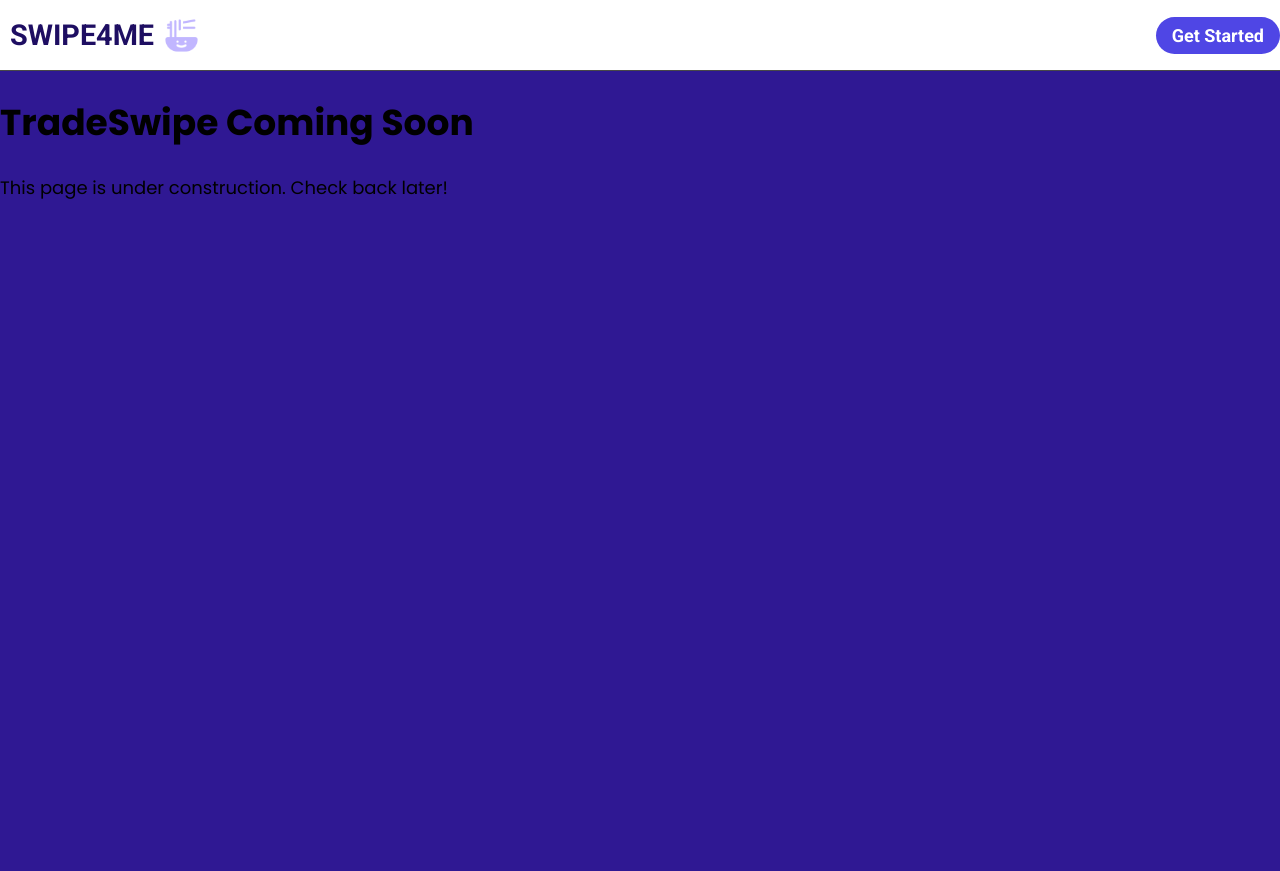
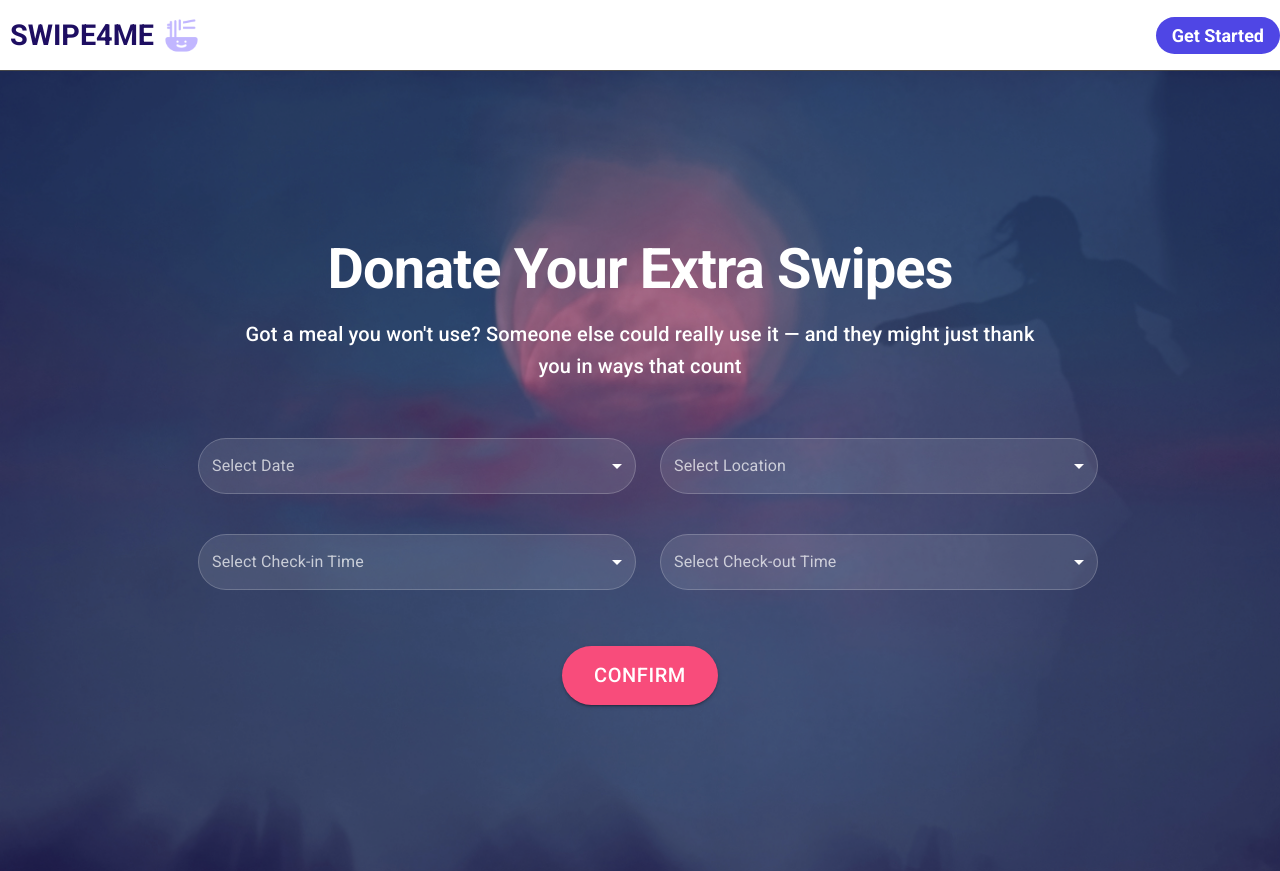
Before and after one commit to RuoHan-Chen/SwipeForMe, a React (Vite) app in the folder Swipe4MeFrontend/: page /donateSwipes in a window 1280 px wide. Before the commit the page ends 800 px from the top, so only its background shows below. Built offline with nearby package versions, Linux system fonts and the light colour scheme.

Commit message:
initial donate swipe page

```diff
--- a/Swipe4MeFrontend/src/App.tsx
+++ b/Swipe4MeFrontend/src/App.tsx
@@ -7,7 +7,7 @@ import Home from "./pages/home";
 import Login from "./pages/login";
 import Dashboard from "./pages/dashboard";
 import GetSwipes from "./pages/getSwipes";
-import TradeSwipes from "./pages/tradeSwipes";
+import TradeSwipes from "./pages/donateSwipes.tsx";
 import TransactionHistory from "./pages/transactionHistory.tsx";
 import "./App.css";
 import { AuthProvider } from "./context/AuthContext";
--- /dev/null
+++ b/Swipe4MeFrontend/src/pages/donateSwipes.tsx
@@ -0,0 +1,208 @@
+// Author: RuoHan Chen
+// Time spent: 15 minutes
+
+import React, { useState } from "react";
+import styles from "../styles/DonateSwipes.module.css";
+import {
+  Typography,
+  Button,
+  FormControl,
+  Select,
+  MenuItem,
+  InputLabel,
+  SelectChangeEvent,
+  Box,
+  Container,
+  Grid,
+} from "@mui/material";
+import { styled } from "@mui/material/styles";
+
+// Custom styled components
+const StyledFormControl = styled(FormControl)({
+  margin: "8px",
+  minWidth: 200,
+  "& .MuiOutlinedInput-root": {
+    borderRadius: "2rem",
+    backgroundColor: "rgba(255, 255, 255, 0.1)",
+    color: "white",
+    "& fieldset": {
+      borderColor: "rgba(255, 255, 255, 0.2)",
+    },
+    "&:hover fieldset": {
+      borderColor: "rgba(255, 255, 255, 0.5)",
+    },
+    "&.Mui-focused fieldset": {
+      borderColor: "rgba(255, 255, 255, 0.5)",
+    },
+    "&.Mui-focused": {
+      color: "white",
+    },
+  },
+  "& .MuiInputLabel-root": {
+    color: "rgba(255, 255, 255, 0.7)",
+  },
+  "& .MuiInputLabel-root.Mui-focused": {
+    color: "rgba(255, 255, 255, 0.7)",
+  },
+  "& .MuiSvgIcon-root": {
+    color: "white",
+  },
+  "& .MuiSelect-select": {
+    color: "white",
+  },
+});
+
+const StyledButton = styled(Button)({
+  backgroundColor: "#f84c7b",
+  borderRadius: "2rem",
+  padding: "12px 32px",
+  fontSize: "1.25rem",
+  marginTop: "24px",
+  "&:hover": {
+    backgroundColor: "#ff5e8a",
+  },
+});
+
+const DonateSwipes: React.FC = () => {
+  const [date, setDate] = useState<string>("");
+  const [location, setLocation] = useState<string>("");
+  const [checkInTime, setCheckInTime] = useState<string>("");
+  const [checkOutTime, setCheckOutTime] = useState<string>("");
+
+  const handleDateChange = (event: SelectChangeEvent) => {
+    setDate(event.target.value as string);
+  };
+
+  const handleLocationChange = (event: SelectChangeEvent) => {
+    setLocation(event.target.value as string);
+  };
+
+  const handleCheckInTimeChange = (event: SelectChangeEvent) => {
+    setCheckInTime(event.target.value as string);
+  };
+
+  const handleCheckOutTimeChange = (event: SelectChangeEvent) => {
+    setCheckOutTime(event.target.value as string);
+  };
+
+  const handleConfirm = () => {
+    // Handle form submission logic here
+    console.log({ date, location, checkInTime, checkOutTime });
+  };
+
+  return (
+    <div className={styles.backgroundContainer}>
+      <Container
+        maxWidth="lg"
+        sx={{
+          height: "100%",
+          display: "flex",
+          flexDirection: "column",
+          justifyContent: "center",
+        }}
+      >
+        <Box sx={{ textAlign: "center", color: "white", mb: 6 }}>
+          <Typography
+            variant="h1"
+            sx={{
+              fontSize: { xs: "2.5rem", md: "3.5rem" },
+              fontWeight: 600,
+              mb: 2,
+            }}
+          >
+            Donate Your Extra Swipes
+          </Typography>
+          <Typography
+            variant="h6"
+            sx={{
+              fontSize: { xs: "1rem", md: "1.25rem" },
+              maxWidth: "800px",
+              mx: "auto",
+              lineHeight: 1.6,
+            }}
+          >
+            Got a meal you won't use? Someone else could really use it — and
+            they might just thank you in ways that count
+          </Typography>
+        </Box>
+
+        <Box sx={{ maxWidth: "900px", mx: "auto", width: "100%" }}>
+          <Grid container spacing={3}>
+            <Grid item xs={12} md={6}>
+              <StyledFormControl fullWidth>
+                <InputLabel id="date-label">Select Date</InputLabel>
+                <Select
+                  labelId="date-label"
+                  value={date}
+                  label="Select Date"
+                  onChange={handleDateChange}
+                >
+                  <MenuItem value="today">Today</MenuItem>
+                  <MenuItem value="tomorrow">Tomorrow</MenuItem>
+                  {/* Add more date options as needed */}
+                </Select>
+              </StyledFormControl>
+            </Grid>
+            <Grid item xs={12} md={6}>
+              <StyledFormControl fullWidth>
+                <InputLabel id="location-label">Select Location</InputLabel>
+                <Select
+                  labelId="location-label"
+                  value={location}
+                  label="Select Location"
+                  onChange={handleLocationChange}
+                >
+                  <MenuItem value="dining-hall-1">Dining Hall 1</MenuItem>
+                  <MenuItem value="dining-hall-2">Dining Hall 2</MenuItem>
+                  {/* Add more location options as needed */}
+                </Select>
+              </StyledFormControl>
+            </Grid>
+            <Grid item xs={12} md={6}>
+              <StyledFormControl fullWidth>
+                <InputLabel id="check-in-label">
+                  Select Check-in Time
+                </InputLabel>
+                <Select
+                  labelId="check-in-label"
+                  value={checkInTime}
+                  label="Select Check-in Time"
+                  onChange={handleCheckInTimeChange}
+                >
+                  <MenuItem value="8:00">8:00 AM</MenuItem>
+                  <MenuItem value="9:00">9:00 AM</MenuItem>
+                  {/* Add more time options as needed */}
+                </Select>
+              </StyledFormControl>
+            </Grid>
+            <Grid item xs={12} md={6}>
+              <StyledFormControl fullWidth>
+                <InputLabel id="check-out-label">
+                  Select Check-out Time
+                </InputLabel>
+                <Select
+                  labelId="check-out-label"
+                  value={checkOutTime}
+                  label="Select Check-out Time"
+                  onChange={handleCheckOutTimeChange}
+                >
+                  <MenuItem value="12:00">12:00 PM</MenuItem>
+                  <MenuItem value="13:00">1:00 PM</MenuItem>
+                  {/* Add more time options as needed */}
+                </Select>
+              </StyledFormControl>
+            </Grid>
+          </Grid>
+
+          <Box sx={{ display: "flex", justifyContent: "center", mt: 3 }}>
+            <StyledButton variant="contained" onClick={handleConfirm}>
+              Confirm
+            </StyledButton>
+          </Box>
+        </Box>
+      </Container>
+    </div>
+  );
+};
+
+export default DonateSwipes;
--- a/Swipe4MeFrontend/src/pages/tradeSwipes.tsx
+++ /dev/null
@@ -1,17 +0,0 @@
-// Author: RuoHan Chen
-// Time spent: 15 minutes
-
-import React from "react";
-
-const TradeSwipe: React.FC = () => {
-  return (
-    <div className="filler-container">
-      <h1 className="filler-title">TradeSwipe Coming Soon</h1>
-      <p className="filler-text">
-        This page is under construction. Check back later!
-      </p>
-    </div>
-  );
-};
-
-export default TradeSwipe;
--- /dev/null
+++ b/Swipe4MeFrontend/src/styles/DonateSwipes.module.css
@@ -0,0 +1,11 @@
+.backgroundContainer {
+    background-image: url('../assets/donate-swipes-bg.png'); /* Replace with your image path */
+    background-size: cover;
+    background-position: center;
+    background-repeat: no-repeat;
+    min-height: 100vh; /* Makes the container take up the full viewport height */
+    width: 100%;
+    display: flex;
+    justify-content: center;
+    align-items: center;
+  }
```
Also changed, not shown: Swipe4MeFrontend/src/assets/donate-swipes-bg.png (added).
